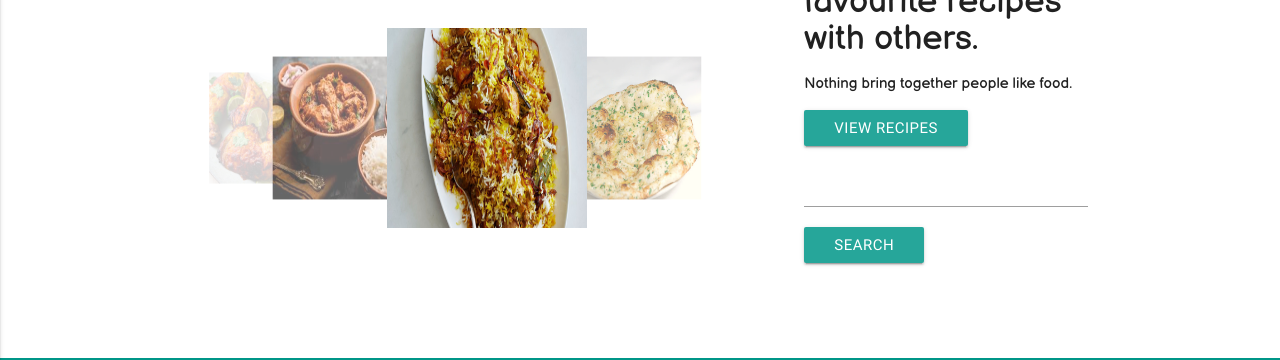
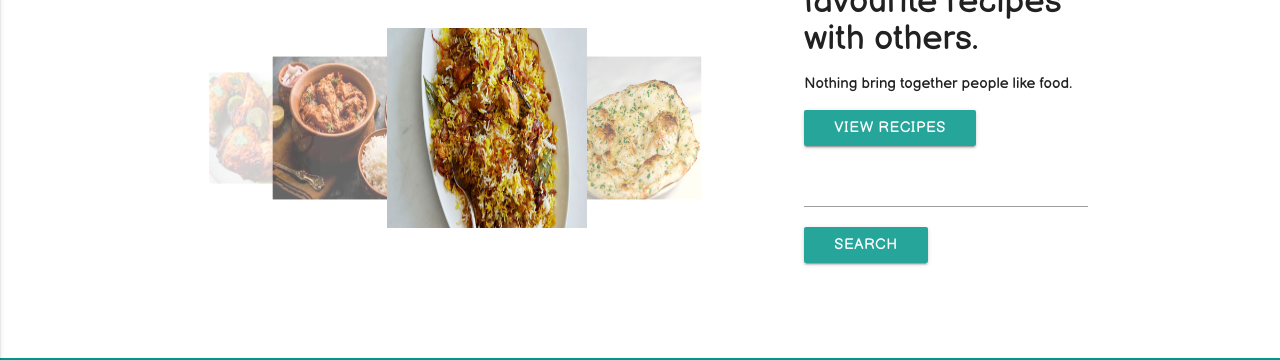
Before and after one commit to sohailshams/cookbook, a Flask app: page /index_recipe in a window 1280 px wide. Shown: the part 302-662 px from the top of the page. Run offline with Flask 2, Linux system fonts and the light colour scheme; some libraries are stand-ins or nearby versions.

Commit message:
Added if, else statement, add recipe button & balsamic font family

```diff
--- a/templates/index.html
+++ b/templates/index.html
@@ -18,14 +18,18 @@
       <div class="col s12 m4">
       <h4 class="text">Share your favourite recipes with others.</h4>
       <p class="text">Nothing bring together people like food.</p>
-      <a href="{{url_for('get_recipes')}}" class="waves-effect waves-light btn">View Recipes</a>
+      {% if 'username' in session %}
+      <a href="{{url_for('add_recipe')}}" class="waves-effect waves-light btn balsamiq">Add Recipe</a>
+      {% else %}
+      <a href="{{url_for('get_recipes')}}" class="waves-effect waves-light btn balsamiq">View Recipes</a>
+      {% endif %}
       <form action="{{url_for('search_recipe')}}" method="POST">
         <div class="input-field">
           <input id="search_recipes" name="search_recipes" type="search" required>
           <label class="label-icon" for="search"><i class="material-icons"></i></label>
           <i class="material-icons">close</i>
         </div>
-        <button class="btn waves-effect waves-light" type="submit" name="action">Search
+        <button class="btn waves-effect waves-light balsamiq" type="submit" name="action">Search
       </button>
       </form>
       </div>
```
